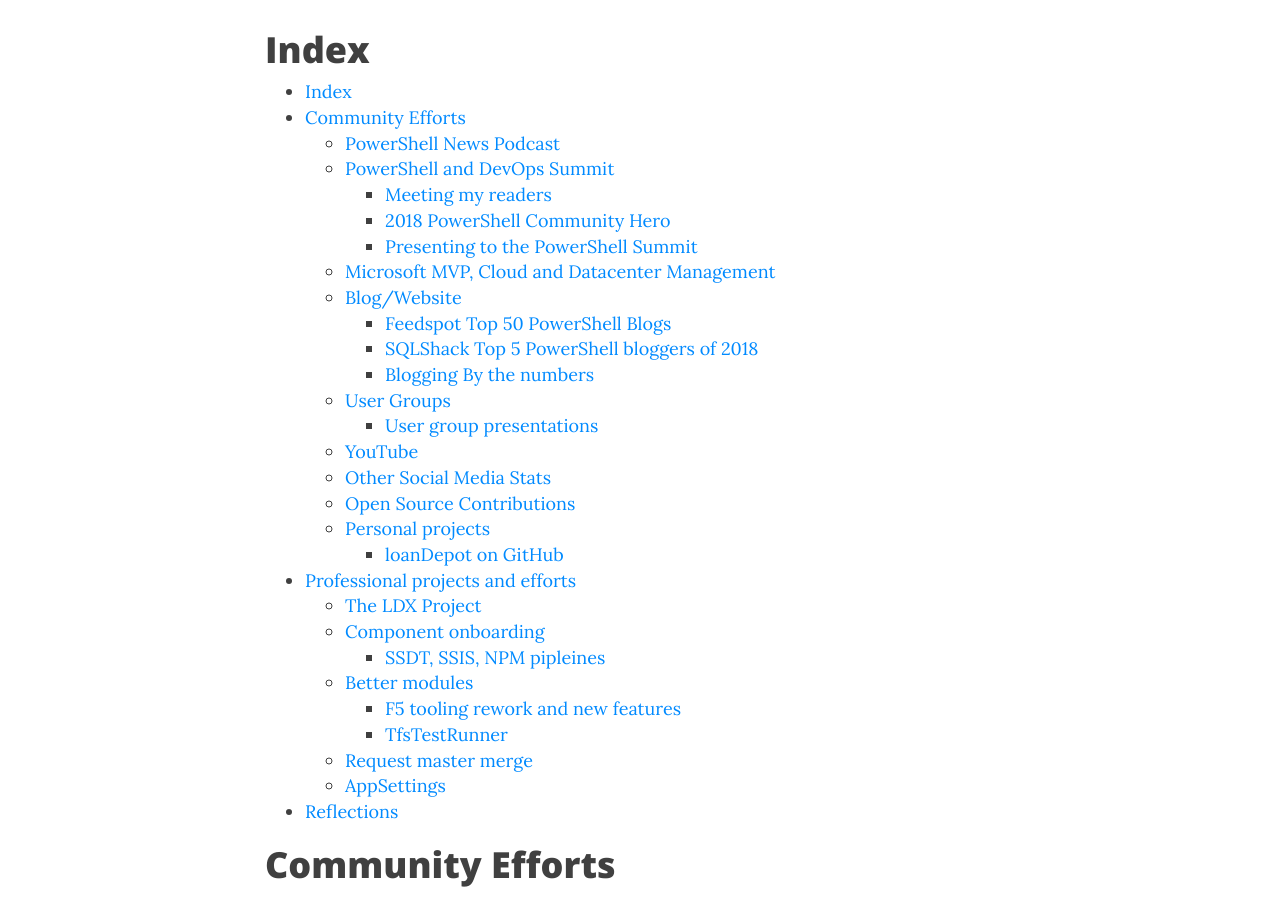
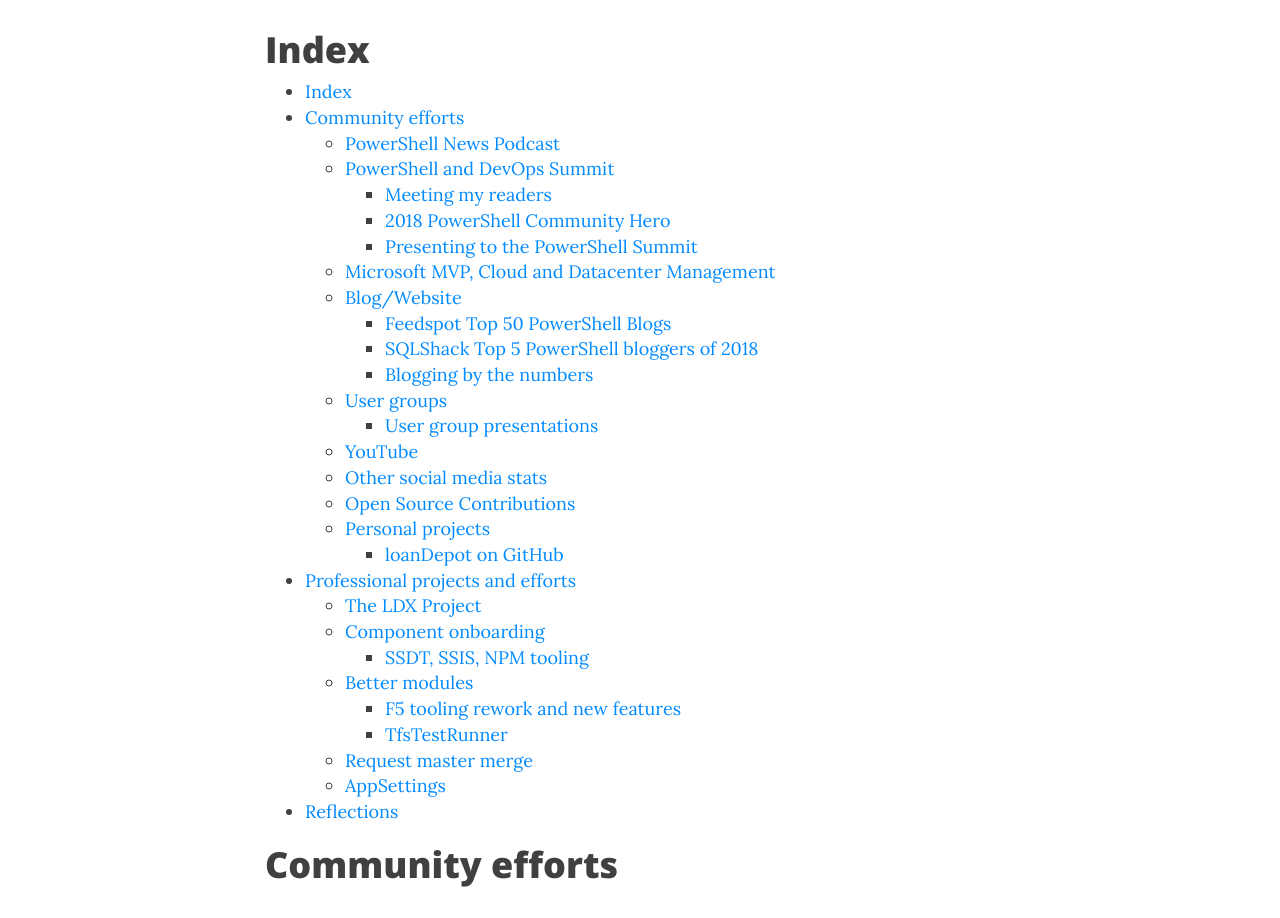
Before and after one commit to KevinMarquette/kevinmarquette.github.io, a Jekyll site: the page built from _posts/2019-01-01-Powershell-2018-year-in-review.md, in a window 1280 px wide and 1400 px high. Shown: the part 461-1379 px from the top of the window. Built offline with Jekyll 4.4.1, drawn with Linux system fonts in a browser that asks for light colours; nearby versions of some CDN libraries; some of the changed text lies outside the part shown.

Commit message:
fix title

```diff
--- a/_posts/2019-01-01-Powershell-2018-year-in-review.md
+++ b/_posts/2019-01-01-Powershell-2018-year-in-review.md
@@ -13,7 +13,7 @@
 * TOC
 {:toc}
 
-# Community Efforts
+# Community efforts
 
 I really love the PowerShell community and I have done a lot of work to contribute to it. Here is a look at what I did for the community (and what the community did for me) this year.
 
@@ -69,7 +69,7 @@
 
 SQLShack posted their [Top 50 PowerShell Bloggers](https://www.sqlshack.com/top-50-powershell-bloggers-of-2018/) at the end of August. I was shocked to see my name sitting 2nd place on that list. After my experience at the PowerShell Summit and receiving my Microsoft MVP, maybe I should not have been so surprised, but I see a lot of great names on that list that have been creating good content for a long time now. It could be that 2018 was just my year or maybe it's a classic case of [Impostor Syndrome](https://winsysblog.com/2018/12/i-have-impostor-syndrome.html).
 
-### Blogging By the numbers
+### Blogging by the numbers
 
 My website is one of my most visible contributions to the community. While it is awesome to see my blog listed high in those top 50 lists, its the numbers that really tell the story. Here is a quick peek at the last 12 months of activity from Google Analytics.
 
@@ -77,7 +77,7 @@
 
 Thats 482,000 users and 964,00 page views in the last 12 months. I had no idea those numbers were climbing so high. This is over 250% increase over the year before.
 
-## User Groups
+## User groups
 
 A big part of giving back to the community is interacting with the PowerShell user groups. I started the SoCal PowerShell User Group in 2017 and we had a lot of good sessions this year. I teamed up with [David Christian](https://overpoweredshell.com/about/) and did several sessions covering all aspects of DSC. My favorite aspect of the group this year is that we are seeing more and more people becoming regular attendees.
 
@@ -97,7 +97,7 @@
 
 I posted about 30 videos on [YouTube](https://www.youtube.com/kevinmarquette) this year. A few of them are actual [presentations](https://www.youtube.com/playlist?list=PLOcTmsj9WHDrbxPh0CRRlaEdYOmidHWr4) that I did this year. Most of the others are coding live streams or other video experiments.
 
-## Other Social Media Stats
+## Other social media stats
 
 While my other social media stats are not that big of a deal, I'm making note of them here so I can compare the numbers next year.
 
@@ -139,7 +139,7 @@
 
 I created and reworked a lot of our component onboarding tooling. The LDX Project enabled much better templating scenarios for us to take advantage of.
 
-### SSDT, SSIS, NPM pipleines
+### SSDT, SSIS, NPM tooling
 
 I built out the initial tooling, metadata, CI/CD pipelines, and documentation for our SSDT, SSIS, and NPM projects.
 
```
